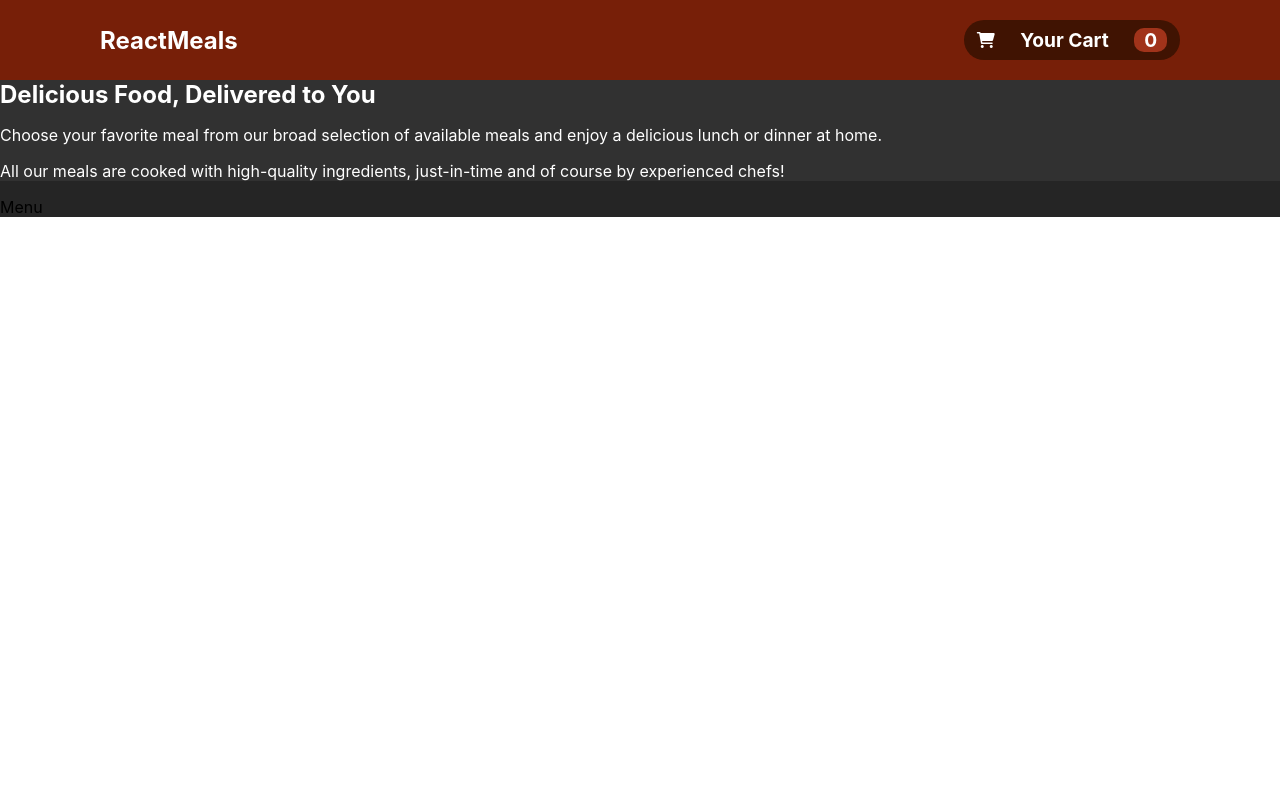
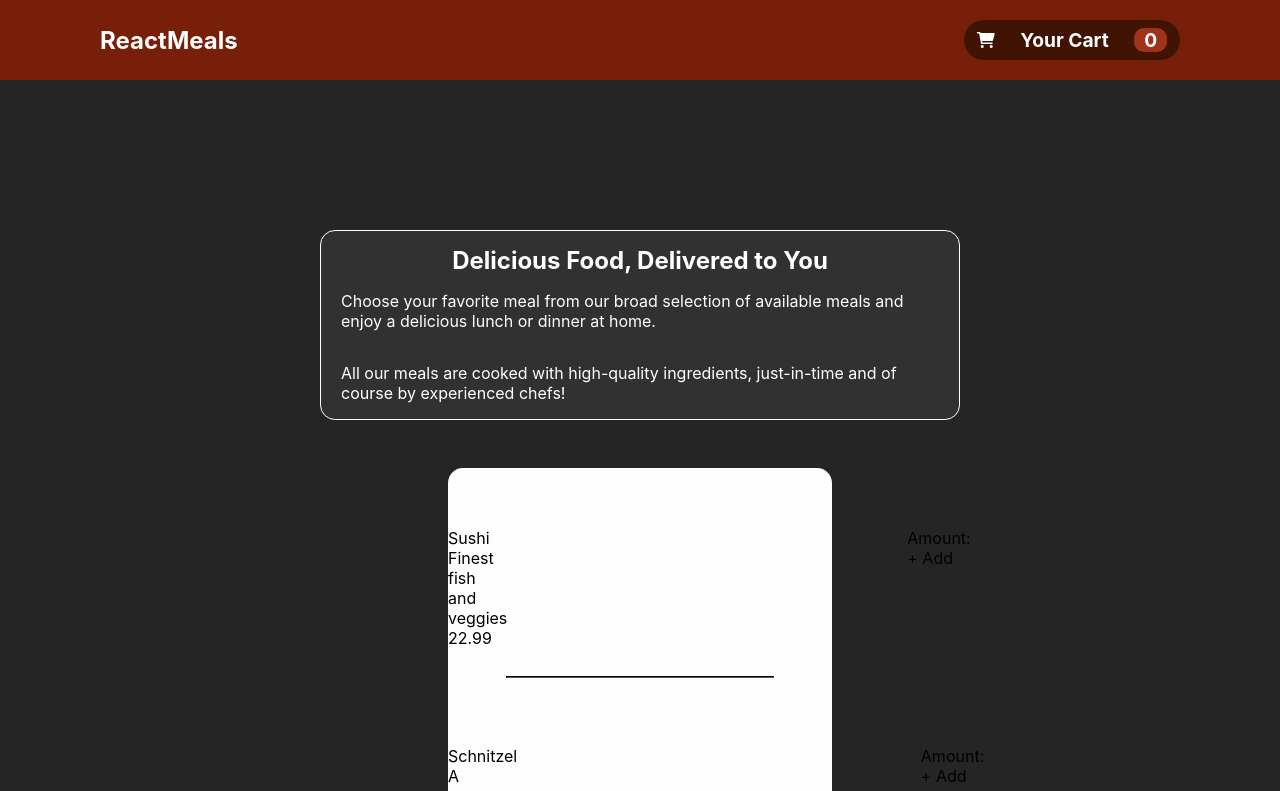
Before and after one commit to julianbordet/react-learning-project-1, a React (Create React App) app: page / in a window 1280 px wide. Shown: the top 791 px of the page. Built offline with nearby package versions, Linux system fonts and the light colour scheme.

Commit message:
basic html structure including instructions and menu displaying now

```diff
--- a/src/App.css
+++ b/src/App.css
@@ -4,4 +4,6 @@
 
 .background{
   background-color: #252525;
+  position:absolute;
+  width:100%;
 }
--- a/src/components/Instructions.css
+++ b/src/components/Instructions.css
@@ -7,6 +7,25 @@ p{
     color:white;
 }
 
-.instructions-background{
+.instructions-container{
+    margin-top: 150px;
     background-color: #313131;
+    display: flex;
+    flex-direction: column;
+    align-items: center;
+    margin-left: auto;
+    margin-right: auto;
+    width:50%;
+    max-width: 1000px;;
+    border-radius: 15px;
+    border: solid 1px white;
 }
+
+.instructions-container h2 {
+    margin-top: 15px;
+}
+
+.instructions-container p {
+    margin-left: 20px;
+    margin-right: 20px;
+}
--- a/src/components/Instructions.js
+++ b/src/components/Instructions.js
@@ -3,7 +3,7 @@ import './Instructions.css'
 
 const Instructions = () =>{
     return(
-        <div className='instructions-background'>
+        <div className='instructions-container'>
             <h2>Delicious Food, Delivered to You</h2>
             <p>Choose your favorite meal from our broad selection of available meals and enjoy a delicious lunch or dinner at home.</p>
             <p>All our meals are cooked with high-quality ingredients, just-in-time and of course by experienced chefs!</p>
--- /dev/null
+++ b/src/components/Menu.css
@@ -0,0 +1,11 @@
+.menu-container{
+    background-color: #fefefe;
+    display: flex;
+    flex-direction: column;
+    align-items: center;
+    width: 30%;
+    margin-top: 3rem;
+    margin-left:auto;
+    margin-right:auto;
+    border-radius: 15px;
+}
--- a/src/components/Menu.js
+++ b/src/components/Menu.js
@@ -1,9 +1,39 @@
 import React from "react";
+import MenuItem from "./MenuItem";
+import './Menu.css'
 
 const Menu = () =>{
 
+    const DUMMY_ITEMS = [
+        {
+            name: 'Sushi',
+            description: 'Finest fish and veggies',
+            price: 22.99
+        },
+        {
+            name: 'Schnitzel',
+            description: 'A german specialty!',
+            price: 16.50
+        },
+        {
+            name: 'Barbacue Burger',
+            description: 'American, raw, meaty',
+            price: 12.99
+        },
+        {
+            name: 'Green Bowl',
+            description: 'Healthy... and green...',
+            price: 18.99
+        }
+    ];
+
     return(
-        <div>Menu</div>
+        <div className='menu-container'>
+        {DUMMY_ITEMS.map((item) => (
+                <MenuItem name={item.name} description={item.description} price={item.price} ></MenuItem>
+            ))}
+
+        </div>
     )
 
 }
--- /dev/null
+++ b/src/components/MenuItem.css
@@ -0,0 +1,26 @@
+.menu-item-container{
+    display:flex;
+    color:black;
+    margin-top: 60px;
+    margin-bottom: 20px;
+    justify-content: space-around;
+    width:100%;
+
+}
+
+.first-column{
+    display: flex;
+    flex-direction: column;
+    margin-right: 400px;
+}
+
+.second-column{
+    display: flex;
+    flex-direction: column;
+}
+
+hr{
+    border-color:black;
+    height: 5;
+    width:70%;
+}
--- /dev/null
+++ b/src/components/MenuItem.js
@@ -0,0 +1,25 @@
+import React from "react";
+import './MenuItem.css';
+
+const MenuItem = (props) =>{
+
+    return(
+        <React.Fragment>
+            <div className='menu-item-container'>
+                <div className='first-column'>
+                    <span>{props.name}</span>
+                    <span>{props.description}</span>
+                    <span>{props.price}</span>
+                </div>
+                <div className='second-column'>
+                    <span>Amount:</span>
+                    <span>+ Add</span>
+                </div>
+            </div>
+            <hr></hr>
+       </React.Fragment>
+    )
+
+}
+
+export default MenuItem;
```
